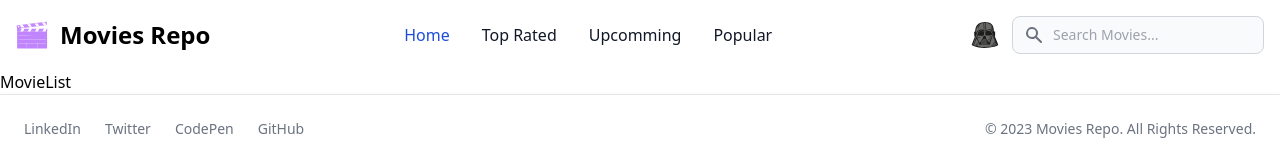
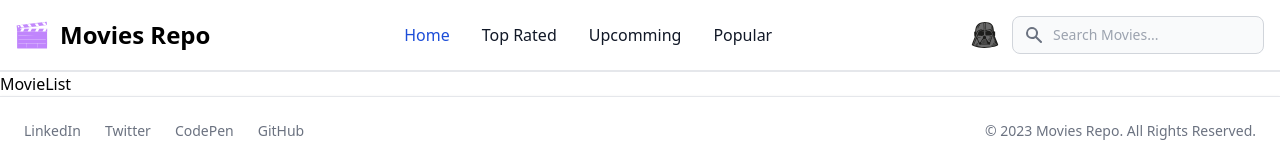
Before and after one commit to anshul-bheniye/movie-repo, a React (Create React App) app: page / in a window 1280 px wide. Shown: the top 160 px of the page. Built offline with nearby package versions, Linux system fonts and the light colour scheme.

Commit message:
give border to nav on dark and light mode

```diff
--- a/src/components/Header.js
+++ b/src/components/Header.js
@@ -5,7 +5,10 @@ import Chewbacca from '../assets/chewbacca.svg';
 import Vader from '../assets/darth-vader.svg';
 
 export const Header = () => {
+  // state for search update hidden class
   const [update, setUpdate] = useState(false);
+
+  // state for darkMode
   const [darkMode, setDarkMode] = useState(JSON.parse(localStorage.getItem('darkMode')) || false);
   const activeClass = 'block py-2 pl-3 pr-4 text-white bg-blue-700 rounded md:bg-transparent md:text-blue-700 md:p-0 md:dark:text-blue-500';
   const inActiveClass = 'block py-2 pl-3 pr-4 text-gray-900 rounded hover:bg-gray-100 md:hover:bg-transparent md:hover:text-blue-700 md:p-0 md:dark:hover:text-blue-500 dark:text-white dark:hover:bg-gray-700 dark:hover:text-white md:dark:hover:bg-transparent dark:border-gray-700';
@@ -16,9 +19,8 @@ export const Header = () => {
   },[darkMode])
 
   return (
-    <header>
-
-<nav className="bg-white border-gray-200 dark:bg-gray-900">
+    <header >
+      <nav className="border-b-2  bg-white border-gray-200 dark:bg-gray-900 dark:border-b">
         <div className="max-w-full flex flex-wrap items-center justify-between mx-auto p-4">
             <Link to="/" className="flex items-center">
                 <img src={Logo} className="h-8 mr-3" alt="Movies Repo Logo" />
@@ -54,7 +56,7 @@ export const Header = () => {
                 className="block w-full p-2 pl-10 text-sm text-gray-900 border border-gray-300 rounded-lg bg-gray-50 focus:ring-blue-500 focus:border-blue-500 dark:bg-gray-700 dark:border-gray-600 dark:placeholder-gray-400 dark:text-white dark:focus:ring-blue-500 dark:focus:border-blue-500" placeholder="Search Movies..." />
             </div>
 
-
+            {/* toggle search */}
             <button
               onClick={()=>setUpdate(!update)}
               data-collapse-toggle="navbar-search"
@@ -68,6 +70,7 @@ export const Header = () => {
             </button>
           </div>
 
+            {/* search menu */}
             <div
             className={`${update ? 'hidden' : ''} items-center justify-between w-full md:flex md:w-auto md:order-1`}
             id="navbar-search">
@@ -97,7 +100,6 @@ export const Header = () => {
             </div>
         </div>
       </nav>
-
     </header>
   )
 }
```
Lines whose indentation alone changed are shown as unchanged.
